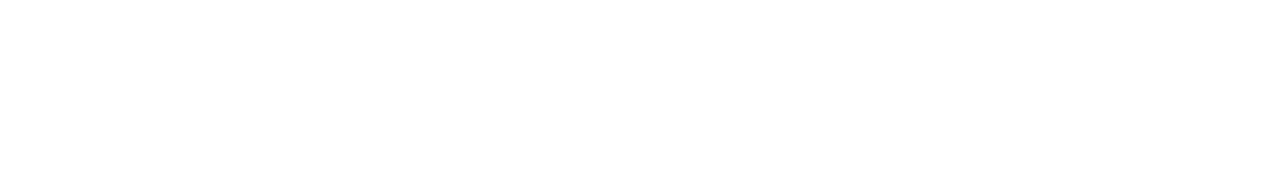
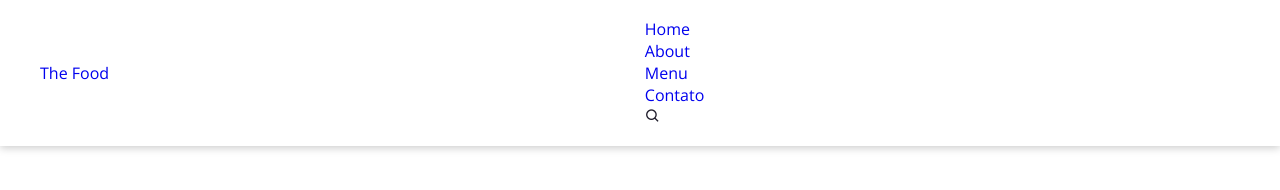
Before and after one commit to fabriciozuck/thefood, a plain HTML site: page index.html in a window 1280 px wide. Drawn offline with nearby package versions, Linux system fonts and the light colour scheme.

Commit message:
estilizando

```diff
--- a/CSS/style.css
+++ b/CSS/style.css
@@ -0,0 +1,29 @@
+@import url('https://fonts.googleapis.com/css2?family=Open+Sans:ital,wght@0,300;0,400;1,300&family=Poppins&display=swap');
+
+* {
+    margin: 0;
+    padding: 0;
+    box-sizing: 0;
+    font-family: 'Open Sans', sans-serif;
+    list-style: none;
+    text-decoration: none;
+}
+
+:root {
+    --red: red;
+    --white:#fff;
+    --dark:#1e1c2a;
+}
+
+body {
+    color: var(--dark);
+    background: var(--white);
+}
+
+.navegation {
+    display: flex;
+    align-items: center;
+    justify-content: space-between;
+    padding: 18px 40px;
+    box-shadow: 0 0.1rem 0.5rem #ccc;
+}
--- a/JS/script.js
+++ b/JS/script.js
@@ -0,0 +1,2 @@
+document.querySelector(".name")
+document.querySelector(".bar").innerHTML += console.log("all")
--- a/index.html
+++ b/index.html
@@ -1,12 +1,30 @@
 <!DOCTYPE html>
-<html lang="en">
+<html lang="pt-BR">
 <head>
     <meta charset="UTF-8">
     <meta http-equiv="X-UA-Compatible" content="IE=edge">
     <meta name="viewport" content="width=device-width, initial-scale=1.0">
+    <link href='https://unpkg.com/boxicons@2.1.4/css/boxicons.min.css' rel='stylesheet'>
+    <link rel="stylesheet" href="CSS/style.css">
     <title>TheFood</title>
 </head>
 <body>
-
+    <head>
+        <nav class="navegation">
+            <a href="#" class="logo">The <span>Food</span></a>
+            <ul class="nav-menu">
+                <li class="nav-item"><a href="#">Home</a></li>
+                <li class="nav-item"><a href="#">About</a></li>
+                <li class="nav-item"><a href="#">Menu</a></li>
+                <li class="nav-item"><a href="#">Contato</a></li>
+                <i class='bx bx-search'></i>
+            </ul>
+            <div class="menu">
+                <span class="bar"></span>
+                <span class="bar"></span>
+                <span class="bar"></span>
+            </div>
+        </nav>
+    </head>
 </body>
 </html>
```
